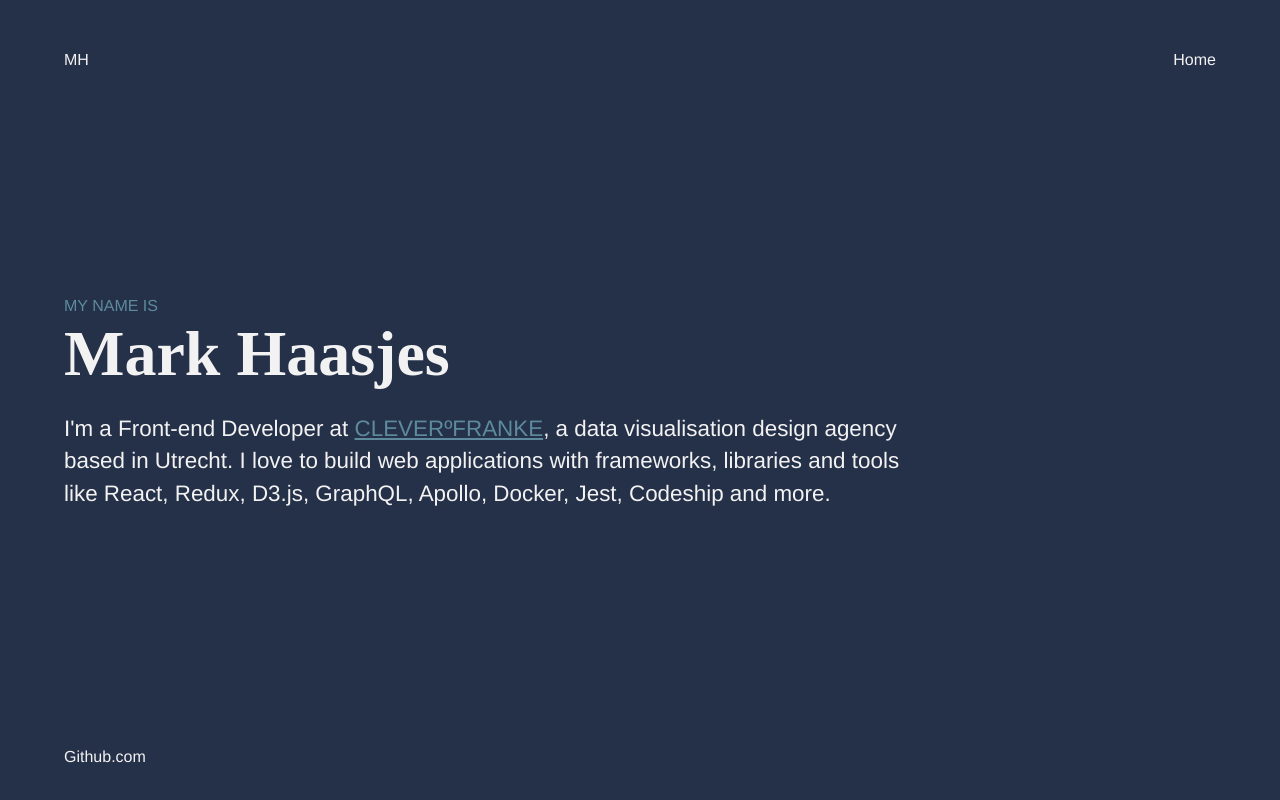
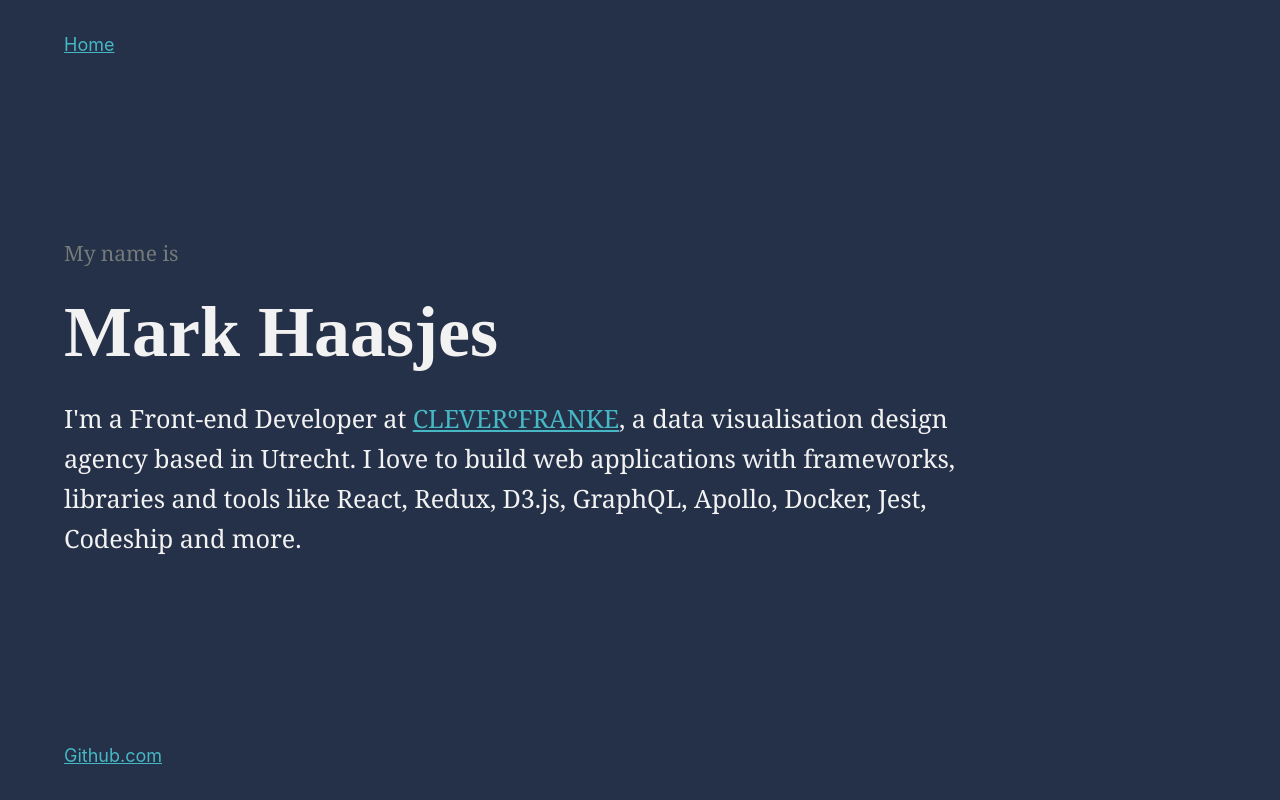
Before and after one commit to markhaasjes/markhaasjes, a Next.js app: page / in a window 1280 px wide. Built offline with nearby package versions, Linux system fonts and the light colour scheme.

Commit message:
typography updates

```diff
--- a/components/Header/index.js
+++ b/components/Header/index.js
@@ -3,29 +3,22 @@ import styled from 'styled-components';
 
 const StyledHeader = styled.header`
   display: flex;
-  justify-content: space-between;
+  justify-content: flex-start;
   align-items: center;
   padding: 2rem 0;
-`;
-
-const Title = styled.div`
-  margin: 0;
 `;
 
 const Nav = styled.nav`
   ul {
     li {
       display: inline-block;
-      margin-left: 1em;
+      margin-right: 1em;
     }
   }
 `;
 
 const Header = () => (
   <StyledHeader>
-    <div>
-      <Title>MH</Title>
-    </div>
     <div>
       <Nav>
         <ul>
--- a/pages/index.js
+++ b/pages/index.js
@@ -5,8 +5,7 @@ import withLBaseLayout from '../components/layouts/BaseLayout';
 
 const Label = styled.label`
   font-size: 1em;
-  text-transform: uppercase;
-  color: ${({ theme }) => theme.brand.secondary};
+  color: ${({ theme }) => theme.brand.tertiary};
 `;
 
 const Title = styled.h1`
@@ -22,7 +21,9 @@ class IndexPage extends Component {
   render() {
     return (
       <main>
-        <Label>My name is</Label>
+        <p>
+          <Label>My name is</Label>
+        </p>
         <Title>Mark Haasjes</Title>
         <Paragraph>
           I'm a Front-end Developer at{' '}
--- a/styles/global/base.js
+++ b/styles/global/base.js
@@ -17,21 +17,23 @@ const base = css`
   }
 
   a {
-    color: ${colors.brand.light};
-    text-decoration: none;
+    color: ${colors.brand.primary};
+    text-decoration: underline;
 
     &:hover {
-      text-decoration: underline;
+      color: ${colors.brand.secondary};
+      text-decoration: none;
     }
   }
 
-  p a {
-    color: ${colors.brand.secondary};
-    text-decoration: underline;
+  ul {
+    margin: 0;
+    padding: 0;
+    list-style: none;
 
-    &:hover {
-      color: ${colors.brand.primary};
-      text-decoration: none;
+    li {
+      margin: 0;
+      padding: 0;
     }
   }
 `;
--- a/styles/global/typography.js
+++ b/styles/global/typography.js
@@ -4,17 +4,35 @@ import variables from '../theme/variables';
 const typography = css`
   html {
     font-size: 100%;
+
+    font-family: sans serif;
+    -ms-text-size-adjust: 100%;
+    -webkit-text-size-adjust: 100%;
   }
 
   body {
     font-family: ${variables.font.family.default};
+    letter-spacing: 0;
     font-weight: 400;
-    line-height: 1.45;
-    font-variant: common-ligatures tabular-nums contextual;
+    font-style: normal;
+    text-rendering: optimizeLegibility;
+    -webkit-font-smoothing: antialiased;
+    -moz-osx-font-smoothing: grayscale;
+    -moz-font-feature-settings: 'liga' on;
+    font-size: 18px;
+    line-height: 1.4;
   }
 
   p {
-    margin-bottom: 1.25em;
+    --x-height-multiplier: 0.35;
+    --base-multiplier: 0.179;
+    font-family: ${variables.font.family.reading};
+    letter-spacing: 0.01rem;
+    font-weight: 400;
+    font-style: normal;
+    font-size: 21px;
+    line-height: 1.58;
+    letter-spacing: -0.003em;
     max-width: 38em;
   }
 
--- a/styles/theme/variables.js
+++ b/styles/theme/variables.js
@@ -2,10 +2,14 @@ const variables = {
   font: {
     family: {
       // default: '"Open Sans", Helvetica, Arial, sans-serif',
-      default: '"Work Sans", Helvetica, Arial, sans-serif',
+      // default: '"Work Sans", Helvetica, Arial, sans-serif',
+      default:
+        '-apple-system, BlinkMacSystemFont, "Segoe UI", Roboto, Oxygen, Ubuntu, Cantarell, "Open Sans", "Helvetica Neue", sans-serif',
       // heading: '"Lora", serif',
       // heading: '"Frank Ruhl Libre", serif',
       heading: '"PT Serif", serif',
+      reading:
+        'medium-content-serif-font, Georgia, Cambria, "Times New Roman", Times, serif',
     },
   },
 };
```
Also changed, not shown: pages/about.js (deleted, +0 -15 lines).
